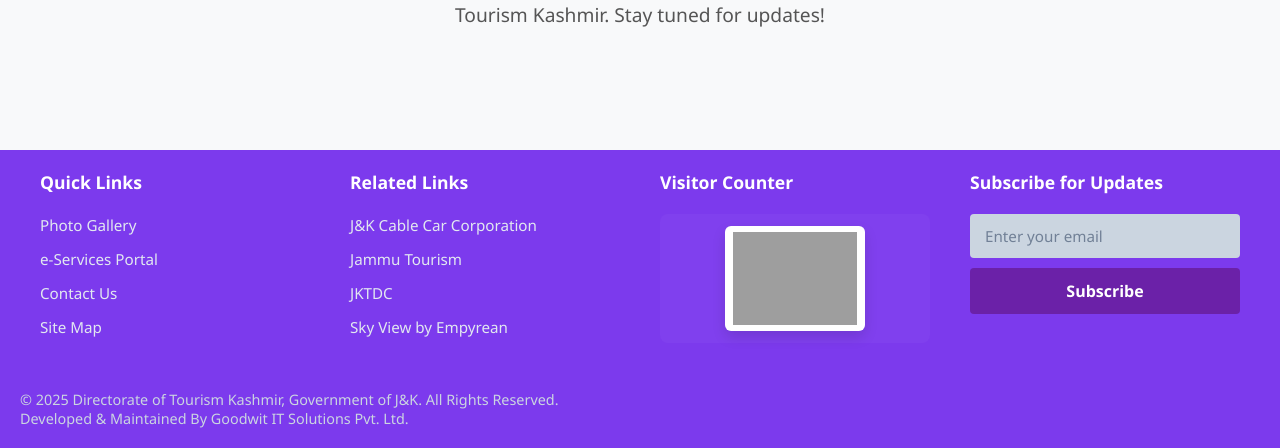
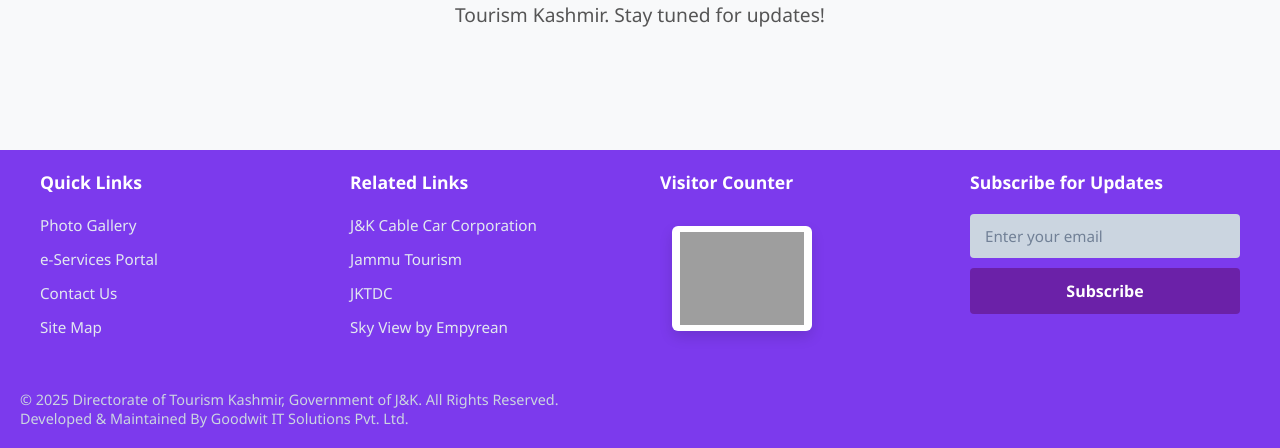
Before and after one commit to malikabid/jktdc-landing-page, a PHP site: page /coming-soon.html in a window 1280 px wide. Shown: the part 614-1062 px from the top of the page. Run offline with PHP 8.4, Linux system fonts and the light colour scheme; grey boxes are pictures that could not be loaded.

Commit message:
style: remove centering styles from body and visitor counter for improved layout flexibility

```diff
--- a/index.html
+++ b/index.html
@@ -324,7 +324,6 @@
   <script src="pub/js/slider.js?v=1.0.0"></script>
   <script src="pub/js/notifications-scroll.js?v=1.0.0"></script>
   <script src="pub/js/service-cards-loader.js?v=1.0.0"></script>
-  <script src="pub/js/visitor-iframe.js?v=1.0.0"></script>
 </body>
 
 </html>
--- a/pub/css/style.css
+++ b/pub/css/style.css
@@ -1070,10 +1070,10 @@ body {
   padding: 12px;
   display: flex;
   flex-direction: column;
-  align-items: center;
-  justify-content: center;
+  /* align-items: center; */
+  /* justify-content: center; */
   min-height: 72px; /* ensure enough space for the image */
-  background: rgba(255,255,255,0.03);
+  /* background: rgba(255,255,255,0.03); */
   border-radius: 8px;
 }
 
@@ -1134,8 +1134,8 @@ body {
 /* Visitor Counter (hitwebcounter image) */
 .visitor-counter {
   display: flex;
-  align-items: center;
-  justify-content: center;
+  /* align-items: center; */
+  /* justify-content: center; */
   min-height: 56px;
 }
 
```
